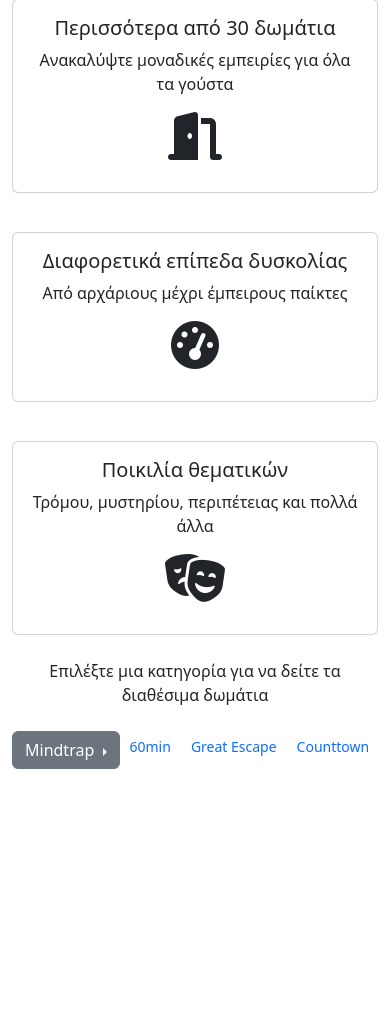
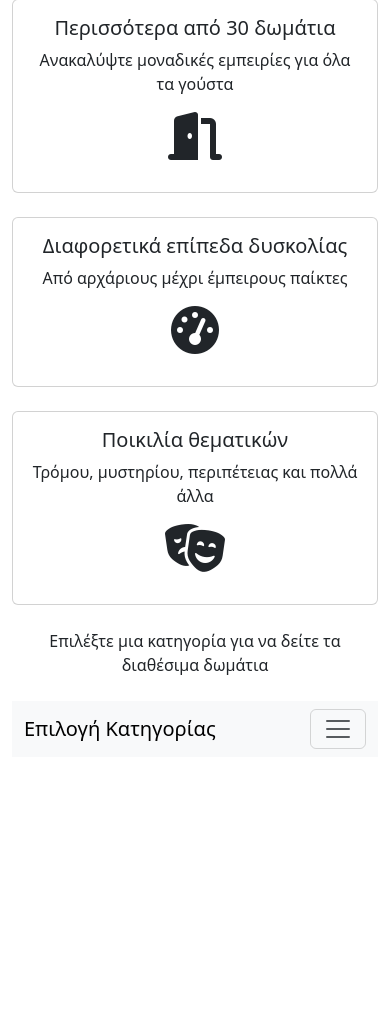
Before and after one commit to Jim-Daoulas/escape-rooms, a PHP site: page / in a window 390 px wide. Shown: the part 402-1411 px from the top of the page. Before the commit the page ends 1171 px from the top, so only its background shows below. Run offline with PHP 8.4, Linux system fonts and the light colour scheme; some libraries are stand-ins or nearby versions.

Commit message:
mobile menu

```diff
--- a/index.html
+++ b/index.html
@@ -52,18 +52,24 @@
       </div>
     </div>
 
-    <div class="d-flex align-items-center gap-4">
-      <ul class="nav" id="myTab" role="tablist">
-        <div class="btn-group dropend">
-          <button type="button" class="btn btn-secondary dropdown-toggle" data-bs-toggle="dropdown" aria-expanded="false">
+    <!-- Hamburger Menu Navbar -->
+    <nav class="navbar navbar-expand-md navbar-light bg-light mb-4">
+      <div class="container-fluid">
+        <a class="navbar-brand d-md-none" href="#">Επιλογή Κατηγορίας</a>
+        <button class="navbar-toggler" type="button" data-bs-toggle="collapse" data-bs-target="#navbarNav" aria-controls="navbarNav" aria-expanded="false" aria-label="Toggle navigation">
+          <span class="navbar-toggler-icon"></span>
+        </button>
+        <div class="collapse navbar-collapse" id="navbarNav">
+          <ul class="navbar-nav" id="myTab" role="tablist">
+            <li class="nav-item dropdown">
+              <a class="nav-link dropdown-toggle" href="#" id="mindtrapDropdown" role="button" data-bs-toggle="dropdown" aria-expanded="false">
                 Mindtrap
-          </button>
-          <ul class="dropdown-menu">
+              </a>
+              <ul class="dropdown-menu" aria-labelledby="mindtrapDropdown">
                 <li><button class="dropdown-item" id="aristotelous-tab" data-bs-toggle="tab" data-bs-target="#home" type="button" role="tab" aria-controls="home" aria-selected="false">Aristotelous</button></li>
                 <li><button class="dropdown-item" id="cosmos-tab" data-bs-toggle="tab" data-bs-target="#cosmos" type="button" role="tab" aria-controls="cosmos" aria-selected="false">Cosmos</button></li>
               </ul>
-        </div>
-
+            </li>
             <li class="nav-item" role="presentation">
               <button class="nav-link" id="60min-tab" data-bs-toggle="tab" data-bs-target="#60mim" type="button" role="tab"
                 aria-controls="60mim" aria-selected="false">60min</button>
@@ -89,6 +95,10 @@
                 role="tab" aria-controls="brain-game" aria-selected="false">Brain Game</button>
             </li>
           </ul>
+        </div>
+      </div>
+    </nav>
+
 
       <!--------------class="tab-content" id="myTabContent"------------------------- Tab Content -------------------------------------------------------->
       <div class="tab-content" id="myTabContent">
--- a/style.css
+++ b/style.css
@@ -1,53 +1,53 @@
-.nav {
-    display: flex;
-    flex-direction: column !important;
-    position: fixed;
-    top: 180px;
-    left: 180px;
-}
-.dropdown-menu
-{
-    min-width: 15px;
+/* Στυλ για το πλευρικό μενού */
+    @media (min-width: 992px) {
+      .sidebar {
+        position: sticky;
+        top: 20px;
+        height: calc(100vh - 40px);
+        overflow-y: auto;
       }
 
-@media only screen and (max-width: 868px) {
-    .d-flex {
-        flex-direction: column;
+      .sidebar .nav-link {
+        padding: 0.5rem 1rem;
+        border-radius: 0.25rem;
+        margin-bottom: 0.5rem;
+        transition: all 0.3s;
       }
 
-    .nav {
-        width: 100%;
-        flex-direction: row !important;
-        position: sticky;
-        overflow-x: auto;
-        overflow-y: hidden;
-        flex-wrap: nowrap;
-        top: 0;
-        z-index: 2;
-        background-color: white;
+      .sidebar .nav-link:hover,
+      .sidebar .nav-link.active {
+        background-color: #f8f9fa;
       }
 
-    .list-group .d-flex {
-        flex-direction: row;
+      .sidebar .dropdown-menu {
+        position: relative;
+        width: 100%;
+        box-shadow: none;
+        border: none;
+        padding-left: 1rem;
       }
 
-    .row {
-        gap: 15px;
+      .sidebar .dropdown-item {
+        padding: 0.5rem 1rem;
       }
-    .nav-item {
-        white-space: nowrap; /* Εμποδίζει το σπάσιμο των λέξεων */
     }
 
-    .nav-link {
-        padding: 5px 10px; /* Μείωσε το padding για να μικρύνει */
-        font-size: 14px; /* Μείωσε λίγο το μέγεθος της γραμματοσειράς */
+    /* Στυλ για το hamburger menu σε μικρές οθόνες */
+    @media (max-width: 991.98px) {
+      .mobile-nav {
+        margin-bottom: 1rem;
       }
 
-
-}
-@media only screen and (min-width: 2500px) and (max-width: 7000px)
-{
-    .nav {
-        left: 400px;
+      .navbar-collapse {
+        margin-top: 10px;
       }
     }
+
+    /* Κοινά στυλ */
+    .nav-link, .dropdown-item {
+      cursor: pointer;
+    }
+
+    .tab-content {
+      min-height: 300px;
+    }
--- a/tabs.js
+++ b/tabs.js
@@ -27,11 +27,32 @@ document.addEventListener('DOMContentLoaded', function () {
       tab.addEventListener('click', function() {
         // Κρύψιμο της αρχικής προβολής
         document.getElementById('welcome-view').style.display = 'none';
+
+        // Κλείσιμο του navbar collapse σε μικρές οθόνες
+        if (window.innerWidth < 768) {
+          const navbarCollapse = document.getElementById('navbarNav');
+          const bsCollapse = bootstrap.Collapse.getInstance(navbarCollapse);
+          if (bsCollapse) {
+            bsCollapse.hide();
+          }
+        }
       });
     });
 
-      // Προσθήκη event listener στο dropdown button
-      document.querySelector('.dropdown-toggle').addEventListener('click', function(e) {
-        e.stopPropagation(); // Σταματάει το event από το να ενεργοποιήσει tab
+    // Προσθήκη event listener στα dropdown items
+    document.querySelectorAll('.dropdown-item').forEach(item => {
+      item.addEventListener('click', function() {
+        // Κρύψιμο της αρχικής προβολής
+        document.getElementById('welcome-view').style.display = 'none';
+
+        // Κλείσιμο του navbar collapse σε μικρές οθόνες
+        if (window.innerWidth < 768) {
+          const navbarCollapse = document.getElementById('navbarNav');
+          const bsCollapse = bootstrap.Collapse.getInstance(navbarCollapse);
+          if (bsCollapse) {
+            bsCollapse.hide();
+          }
+        }
       });
     });
+  });
```
Lines whose indentation alone changed are shown as unchanged.
